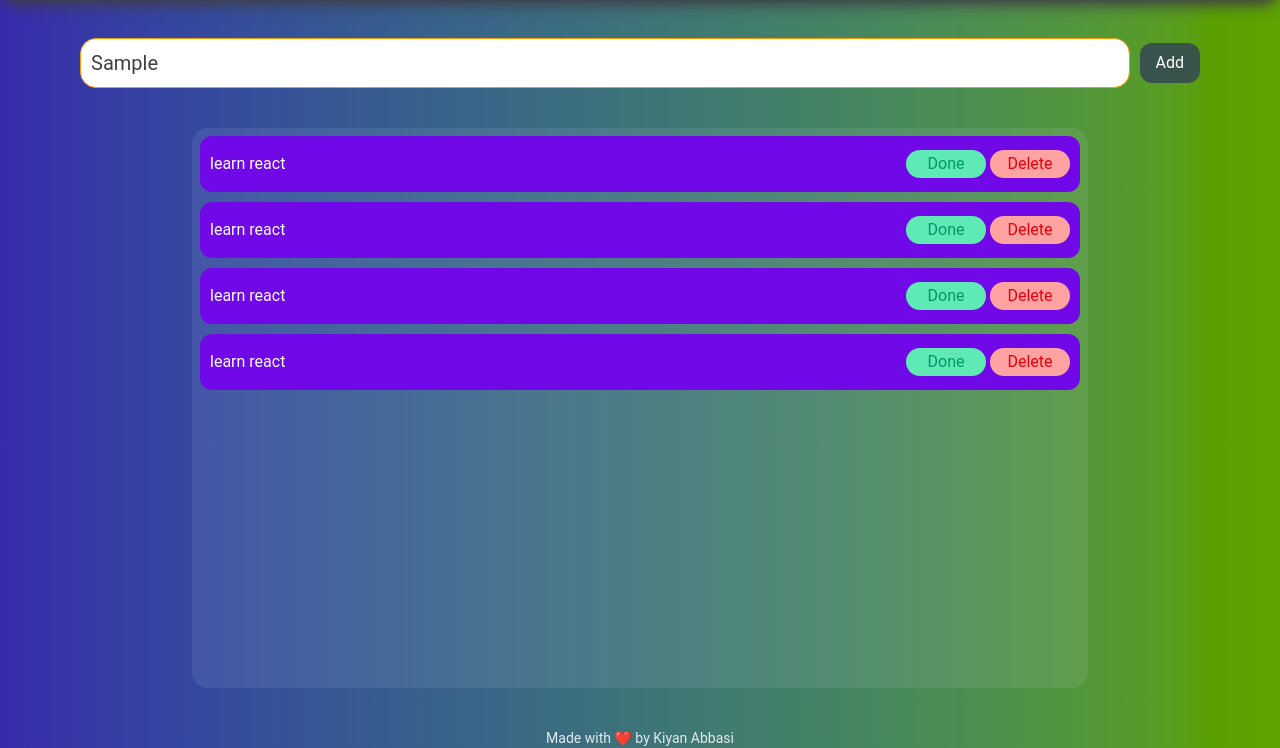
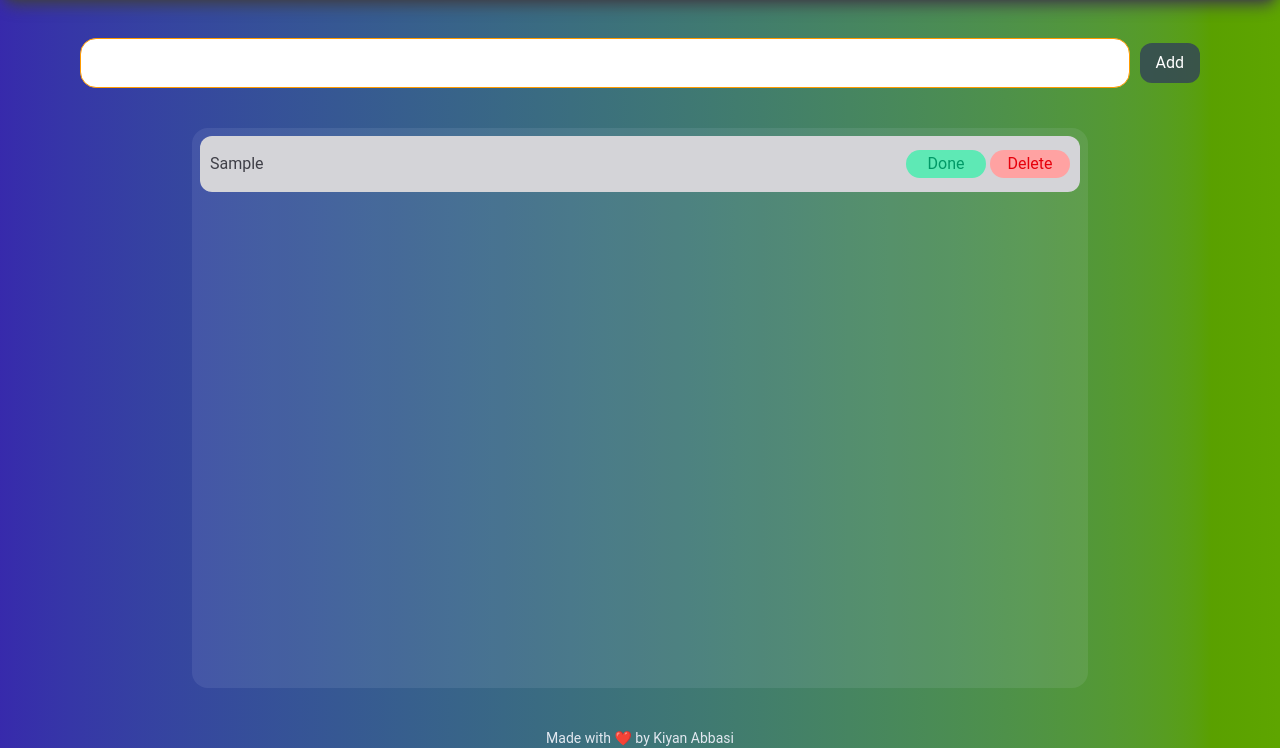
Before and after one commit to alirezaabbasi-dev/modern-todo-list, a website: page index.html in a window 1280 px wide. Both pictures are taken after typing "Sample" into the empty fields and a click on the button "Add". Shown: the part 64-812 px from the top of the page. Drawn offline with Linux system fonts and the light colour scheme; a web font is replaced by a local one.

Commit message:
Started implementing core structure in App.js

```diff
--- a/index.html
+++ b/index.html
@@ -25,68 +25,18 @@
         <div class="@container">
             <div class="@sm:px-2 @md:px-20 w-7xl mx-auto mt-10 flexAllCenter gap-2.5">
                 <input
-                    class="bg-white text-zinc-700 p-2.5 w-full text-xl border border-amber-500 rounded-2xl wow animate__animated animate__fadeInDownBig"
+                 id="textInput"   class="bg-white text-zinc-700 p-2.5 w-full text-xl border border-amber-500 rounded-2xl wow animate__animated animate__fadeInDownBig"
                     type="text">
                 <button
-                    class="bg-slate-700/80 text-white px-4 py-2 rounded-xl wow animate__animated animate__fadeInRightBig">Add</button>
+                  id="btnAdd"  class="bg-slate-700/80 text-white px-4 py-2 rounded-xl wow animate__animated animate__fadeInRightBig">Add</button>
             </div>
         </div>
         <!-- Todos Item -->
         <div class="@container">
             <div
-                class="items-container h-[70vh] sm:px-2 md:max-w-4xl mx-auto mt-10 py-2 bg-indigo-100/9 flex flex-col justify-start gap-2.5 items-center rounded-2xl">
-                <!-- item start -->
-                <div
-                    class="todo-item w-full h-14 rounded-xl bg-violet-700 p-2.5 flex items-center justify-between wow animate__animated animate__fadeInUp">
-                    <div class="todo-item-content">
-                        <span class="todo-text ">learn react</span>
-                    </div>
+                class="items-container h-[70vh] sm:px-2 md:max-w-4xl mx-auto mt-10 py-2 bg-indigo-100/9 flex flex-col justify-start gap-2.5 items-center rounded-2xl overflow-y-auto">
 
-                    <div class="">
-                        <button class="done-btn w-20 h-7 rounded-3xl text-emerald-600 bg-emerald-300">Done</button>
-                        <button class="delete-btn w-20 h-7 rounded-3xl text-red-600 bg-red-300">Delete</button>
-                    </div>
-                </div>
-                <!-- item end -->
-                <!-- item start -->
-                <div
-                    class="todo-item w-full h-14 rounded-xl bg-violet-700 p-2.5 flex items-center justify-between wow animate__animated animate__fadeInUp">
-                    <div class="todo-item-content">
-                        <span class="todo-text ">learn react</span>
-                    </div>
 
-                    <div class="">
-                        <button class="done-btn w-20 h-7 rounded-3xl text-emerald-600 bg-emerald-300">Done</button>
-                        <button class="delete-btn w-20 h-7 rounded-3xl text-red-600 bg-red-300">Delete</button>
-                    </div>
-                </div>
-                <!-- item end -->
-                <!-- item start -->
-                <div
-                    class="todo-item w-full h-14 rounded-xl bg-violet-700 p-2.5 flex items-center justify-between wow animate__animated animate__fadeInUp">
-                    <div class="todo-item-content">
-                        <span class="todo-text ">learn react</span>
-                    </div>
-
-                    <div class="">
-                        <button class="done-btn w-20 h-7 rounded-3xl text-emerald-600 bg-emerald-300">Done</button>
-                        <button class="delete-btn w-20 h-7 rounded-3xl text-red-600 bg-red-300">Delete</button>
-                    </div>
-                </div>
-                <!-- item end -->
-                <!-- item start -->
-                <div
-                    class="todo-item w-full h-14 rounded-xl bg-violet-700 p-2.5 flex items-center justify-between wow animate__animated animate__fadeInUp">
-                    <div class="todo-item-content">
-                        <span class="todo-text ">learn react</span>
-                    </div>
-
-                    <div class="">
-                        <button class="done-btn w-20 h-7 rounded-3xl text-emerald-600 bg-emerald-300">Done</button>
-                        <button class="delete-btn w-20 h-7 rounded-3xl text-red-600 bg-red-300">Delete</button>
-                    </div>
-                </div>
-                <!-- item end -->
 
             </div>
         </div>
@@ -106,7 +56,7 @@
     <script>
         new WOW().init();
     </script>
-
+    <script src="./src/Scripts/app.js"></script>
 </body>
 
 </html>
--- a/src/Scripts/app.js
+++ b/src/Scripts/app.js
@@ -0,0 +1,59 @@
+"use strict";
+const $ = document;
+// todos header
+const textInput = $.querySelector("#textInput");
+const btnAdd = $.querySelector("#btnAdd");
+
+// todos items container
+const todosContainer = $.querySelector(".items-container");
+
+
+function addTodo() {
+  const todoText = textInput.value.trim();
+
+
+
+  todosContainer.innerHTML += `
+                <!-- item start -->
+                <div
+                    class="todo-item w-full h-14 rounded-xl text-zinc-700 bg-zinc-300 p-2.5 flex items-center justify-between wow animate__animated animate__fadeInUp">
+                    <div class="todo-item-content">
+                        <span class="todo-text ">${todoText}</span>
+                    </div>
+
+                    <div class="btn-container">
+                        <button onClick="doneBtnHandler(event)" class="done-btn w-20 h-7 rounded-3xl text-emerald-600 bg-emerald-300">Done</button>
+                        <button onClick="deleteBtnHandler(event)" class="delete-btn w-20 h-7 rounded-3xl text-red-600 bg-red-300">Delete</button>
+                    </div>
+                </div>
+                <!-- item end -->
+        `;
+    // clear the input field
+  textInput.value = "";
+  localStorageHandler(todoText);
+}
+
+
+function deleteBtnHandler(event){
+    event.target.parentElement.parentElement.remove()
+}
+function doneBtnHandler(event){
+    const todoText = event.target.parentElement.parentElement.querySelector(".todo-text");
+    todoText.classList.toggle("line-through");
+    event.target.innerText = event.target.innerText === "Done" ? "Undo" : "Done";
+    event.target.classList.toggle("bg-emerald-300");
+    event.target.parentElement.previousElementSibling.classList.toggle("line-through");
+
+
+}
+
+
+
+
+
+btnAdd.addEventListener("click", addTodo);
+textInput.addEventListener("keyup", (e) => {
+  if (e.key === "Enter") {
+    addTodo();
+  }
+});
```
Also changed, not shown: dist/output.css.
